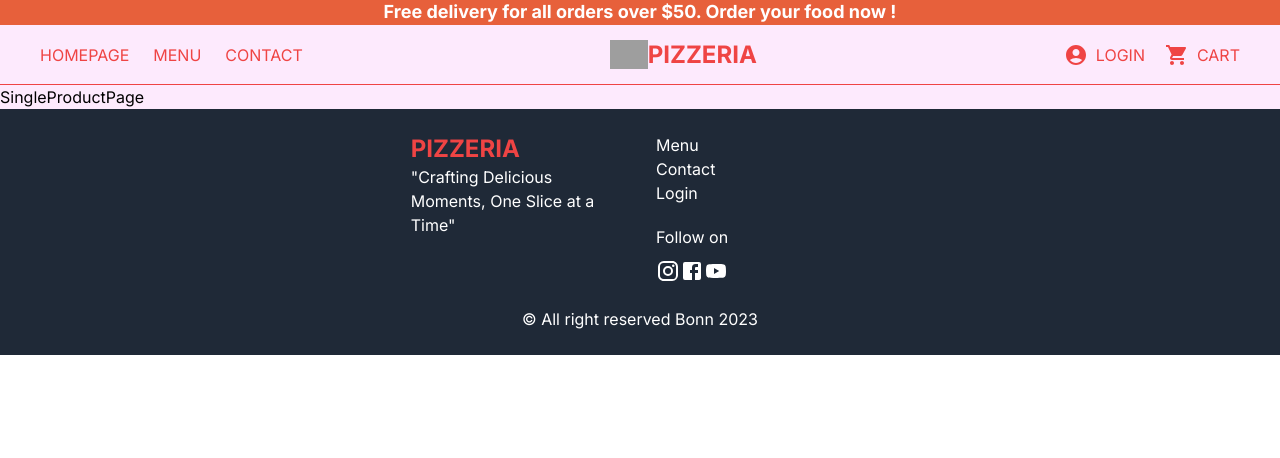
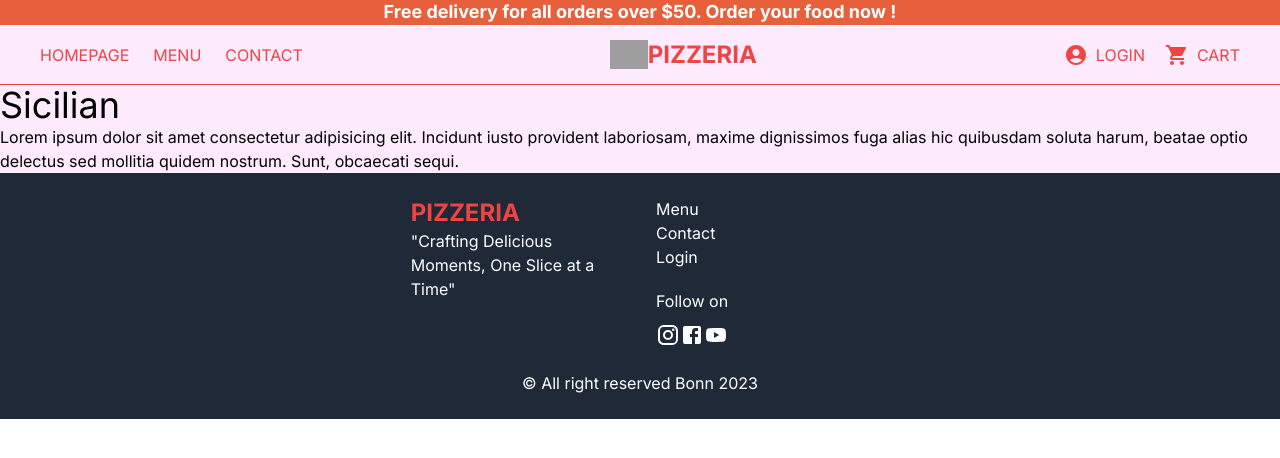
Before and after one commit to Nurlan-Bakenbaev/food-app, a Next.js app: page /product/1 in a window 1280 px wide. Shown: the top 458 px of the page. Built offline with nearby package versions, Linux system fonts and the light colour scheme; grey boxes are pictures that could not be loaded.

Commit message:
modified:   src/app/product/[id]/page.tsx modified:   src/app/product/page.tsx

```diff
--- a/src/app/product/[id]/page.tsx
+++ b/src/app/product/[id]/page.tsx
@@ -1,7 +1,28 @@
+import Image from "next/image";
 import React from "react";
 
 const SingleProductPage = () => {
-  return <div>SingleProductPage</div>;
+  return (
+    <div>
+      <div className="relative">
+        <Image
+          objectFit="contain"
+          layout="fill"
+          alt="Product-Image"
+          src={"/p1.png"}
+        />
+      </div>
+      <div>
+        <h1 className="text-4xl">Sicilian</h1>
+        <p>
+          Lorem ipsum dolor sit amet consectetur adipisicing elit. Incidunt
+          iusto provident laboriosam, maxime dignissimos fuga alias hic
+          quibusdam soluta harum, beatae optio delectus sed mollitia quidem
+          nostrum. Sunt, obcaecati sequi.
+        </p>
+      </div>
+    </div>
+  );
 };
 
 export default SingleProductPage;
--- a/src/app/product/page.tsx
+++ b/src/app/product/page.tsx
@@ -1,9 +1,23 @@
-import React from 'react'
+import Image from "next/image";
+import React from "react";
 
 const ProductsPage = () => {
   return (
-    <div>page</div>
-  )
-}
+    <div>
+      <div>
+        <Image alt="Product-Image" src={"/p1.png"} />
+      </div>
+      <div>
+        <h1 className="text-4xl">Sicilian</h1>
+        <p>
+          Lorem ipsum dolor sit amet consectetur adipisicing elit. Incidunt
+          iusto provident laboriosam, maxime dignissimos fuga alias hic
+          quibusdam soluta harum, beatae optio delectus sed mollitia quidem
+          nostrum. Sunt, obcaecati sequi.
+        </p>
+      </div>
+    </div>
+  );
+};
 
-export default ProductsPage
+export default ProductsPage;
```
